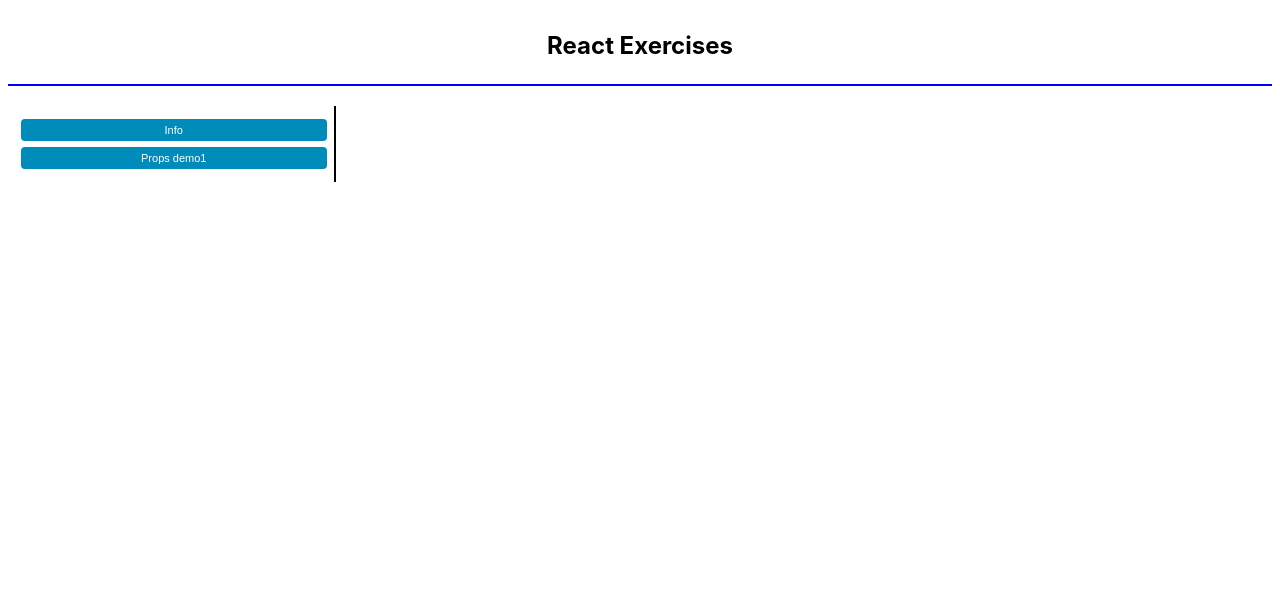
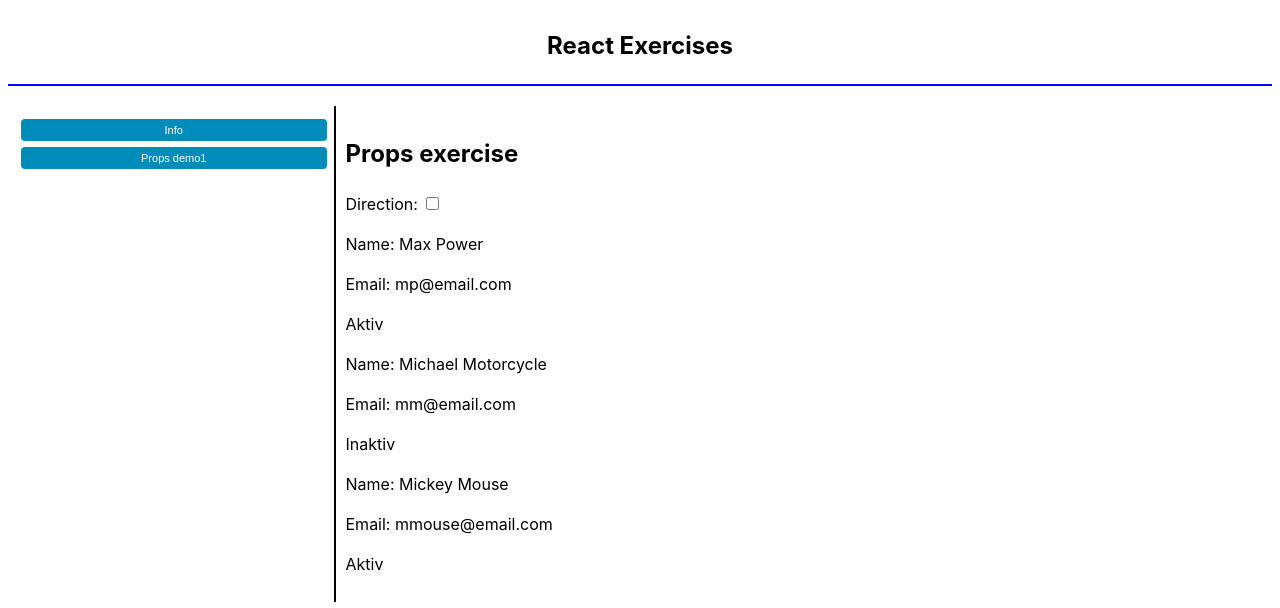
Before and after one commit to LauritsSchou/day1-exercises, a React (Vite) app: page / in a window 1280 px wide. Both pictures are taken after a click on the button "Props demo1". Shown: the top 608 px of the page. Built offline with nearby package versions, Linux system fonts and the light colour scheme.

Commit message:
solved exercise 1

```diff
--- a/src/App.tsx
+++ b/src/App.tsx
@@ -1,5 +1,6 @@
 import { useState } from "react";
 import "./App.css";
+import PropsDemo from "./exercises/PropsDemo";
 
 export default function App() {
   const [selectedView, setSelectedView] = useState("info");
@@ -20,6 +21,7 @@ export default function App() {
           </div>
           <div className="exercise-style">
             {selectedView == "info" ? <p>All exercises for React day-1</p> : null}
+            {selectedView == "props1" ? <PropsDemo title="Props exercise" /> : null}
             {/**Add the exercise components you create for each exercise using the key you used for the matching button  */}
           </div>
         </div>
--- a/src/components/Profile.tsx
+++ b/src/components/Profile.tsx
@@ -1,6 +1,22 @@
-export default function Profile() {
+type ProfileProps = {
+  name: string;
   email: string;
   isActive: boolean;
   singleLine: boolean;
-  name: string;
+};
+
+export default function Profile({ email, isActive, name, singleLine }: ProfileProps) {
+  if (singleLine)
+    return (
+      <p>
+        Name: {name} Email: {email} {isActive ? "Aktiv" : "Inaktiv"}
+      </p>
+    );
+  return (
+    <>
+      <p>Name: {name}</p>
+      <p>Email: {email}</p>
+      <p>{isActive ? "Aktiv" : "Inaktiv"}</p>
+    </>
+  );
 }
--- a/src/exercises/PropsDemo.tsx
+++ b/src/exercises/PropsDemo.tsx
@@ -1,14 +1,16 @@
 import { BaseProps } from "../types";
-import { Profile } from "../components/Profile";
+import Profile from "../components/Profile";
 import { useState } from "react";
 
-export default function Propsdemo({ title }: BaseProps) {
+export default function PropsDemo({ title }: BaseProps) {
   const [showHorizontal, setShowHorizontal] = useState(false);
   return (
     <>
       <h2>{title}</h2>
       Direction: <input type="checkbox" checked={showHorizontal} onChange={() => setShowHorizontal(!showHorizontal)} />
       <Profile name="Max Power" email="mp@email.com" isActive={true} singleLine={showHorizontal} />
+      <Profile name="Michael Motorcycle" email="mm@email.com" isActive={false} singleLine={showHorizontal} />
+      <Profile name="Mickey Mouse" email="mmouse@email.com" isActive={true} singleLine={showHorizontal} />
       {/** Add two or more Profiles, but not until you actually have implemented <Profile />   */}
     </>
   );
```
